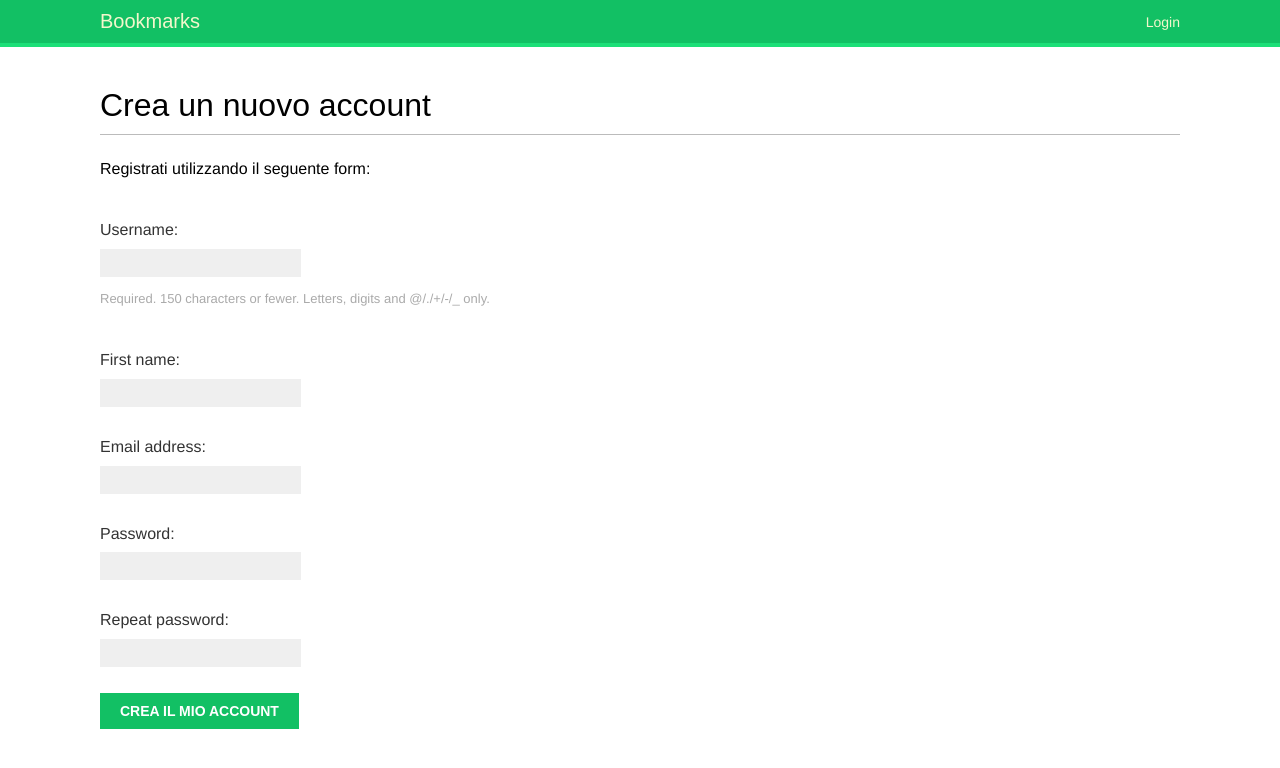
After one commit to SamueleCentanni/Django_Project, a Django app: page /account/register in a window 1280 px wide. The commit adds this page. Shown: the top 768 px of the page. Run offline with Django 5.2, Linux system fonts and the light colour scheme; some web fonts are replaced.

Commit message:
aggiunta registrazione nuovo utente

```diff
--- a/account/forms.py
+++ b/account/forms.py
@@ -1,5 +1,20 @@
 from django import forms
+from django.contrib.auth.models import User
 
 class LoginForm(forms.Form):
     username = forms.CharField()
     password = forms.CharField(widget=forms.PasswordInput)
+
+class UserRegistrationForm(forms.ModelForm):
+    password = forms.CharField(label='Password', widget=forms.PasswordInput)
+    password2 = forms.CharField(label='Repeat password', widget=forms.PasswordInput)
+
+    class Meta:
+        model = User
+        fields = ('username', 'first_name', 'email')
+
+    def clean_password2(self):
+        cd = self.cleaned_data
+        if cd['password'] != cd['password2']:
+            raise forms.ValidationError('Le passwords non coincidono.')
+        return cd['password2']
--- /dev/null
+++ b/account/templates/account/register.html
@@ -0,0 +1,13 @@
+{% extends "base.html" %}
+
+{% block title %}Crea un nuovo account{% endblock %}
+
+{% block content %}
+    <h1>Crea un nuovo account</h1>
+    <p>Registrati utilizzando il seguente form:</p>
+
+    <form method="post"> {% csrf_token %}
+        {{ user_form.as_p}}
+        <p><input type="submit" value="Crea il mio account"></p>
+    </form>
+{% endblock %}
--- a/account/templates/registration/login.html
+++ b/account/templates/registration/login.html
@@ -10,7 +10,7 @@
         Provare di nuovo.
     </p>
     {% else %}
-        <p>Usare questo form per il log-in</p>
+        <p>Usare questo form per il log-in. Se invece non sei ancora registrato, puoi <a href="{% url "register" %}"> registrarti qui.</a></p>
     {% endif %}
 
 <div class="login-form">
--- a/account/urls.py
+++ b/account/urls.py
@@ -8,5 +8,6 @@
     re_path(r'^$', views.dashboard, name='dashboard'),
     path("password-change", auth_views.PasswordChangeView.as_view(), name='password change'),
     path("password-change/done/", auth_views.PasswordChangeDoneView.as_view(), name='password_change_done'),
+    path('register', views.register, name='register'),
 
 ]
--- a/account/views.py
+++ b/account/views.py
@@ -3,6 +3,7 @@
 from django.contrib.auth import authenticate, login
 from .forms import LoginForm
 from django.contrib.auth.decorators import login_required
+from .forms import LoginForm, UserRegistrationForm
 
 # Create your views here.
 
@@ -29,3 +30,16 @@
 @login_required
 def dashboard(request):
     return render(request, 'account/dashboard.html', {'section': 'dashboard'})
+
+
+def register(request):
+    if request.method == 'POST':
+        user_form = UserRegistrationForm(request.POST)
+        if user_form.is_valid():
+            new_user = user_form.save(commit=False)
+            new_user.set_password(user_form.cleaned_data['password'])
+            new_user.save()
+            return render(request, 'account/register_done.html', {'new_user': new_user})
+    else:
+        user_form = UserRegistrationForm()
+    return render(request, 'account/register.html', {'user_form': user_form})
```
Also changed, not shown: account/templates/account/register_done.html (added, +8 -0 lines), db.sqlite3.
